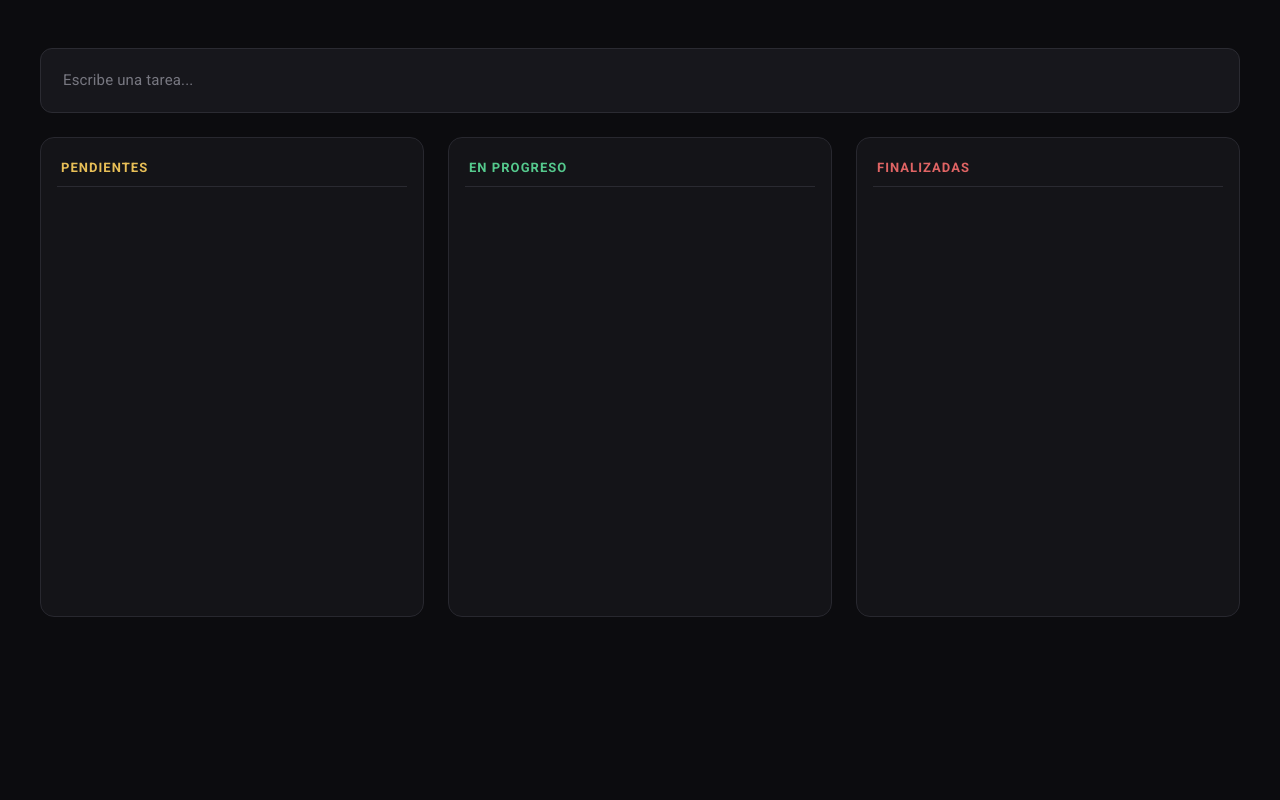
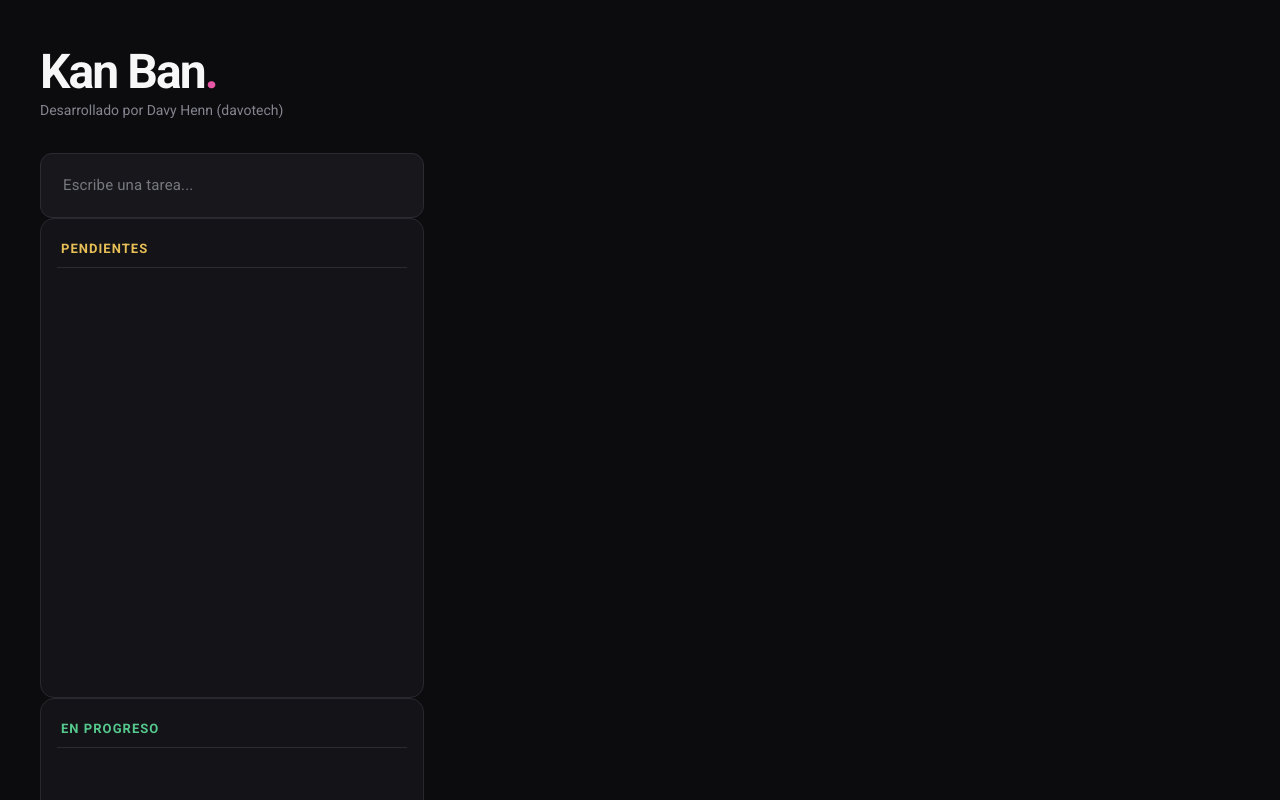
Before and after one commit to davooojkk/kanbandavoootech, a plain HTML site: page index.html in a window 1280 px wide. Shown: the top 800 px of the page. Drawn offline with Linux system fonts and the light colour scheme.

Commit message:
agregando header

```diff
--- a/css/style.css
+++ b/css/style.css
@@ -78,6 +78,43 @@ body {
   width: min(1200px, calc(100% - 40px));
   margin: 0 auto;
   padding: 48px 0;
+}
+
+.header {
+  grid-column: 1 / -1;
+
+  display: flex;
+  flex-direction: column;
+  gap: 4px;
+
+  padding-bottom: 8px;
+}
+
+.header h1 {
+  color: #f7f7f8;
+
+  font-size: clamp(30px, 5vw, 48px);
+  font-weight: 700;
+  line-height: 1;
+  letter-spacing: -0.04em;
+}
+
+.header h1::after {
+  content: ".";
+
+  color: #e857a5;
+}
+
+.header p {
+  color: #85858f;
+
+  font-size: 14px;
+  font-weight: 400;
+  line-height: 1.5;
+}
+
+.header p::first-letter {
+  text-transform: uppercase;
 }
 
 
@@ -404,3 +441,13 @@ body {
     font-size: 15px;
   }
 }
+
+@media (max-width: 480px) {
+  .header h1 {
+    font-size: 32px;
+  }
+
+  .header p {
+    font-size: 13px;
+  }
+}
--- a/index.html
+++ b/index.html
@@ -10,8 +10,13 @@
     <title>Pen</title>
   </head>
   <body>
+    <header class="header">
+      <h1>Kan Ban</h1>
+      <p>desarrollado por Davy Henn (davotech)</p>
+    </header>
 
-    <form id="task-form">
+    <main>
+       <form id="task-form">
       <input id="task-input" type="text" placeholder="Escribe una tarea...">
     </form>
 
@@ -26,6 +31,7 @@
     <section id="finalizados">
 
     </section>
+    </main>
 
 
     <script src="./js/script.js"></script>
```
